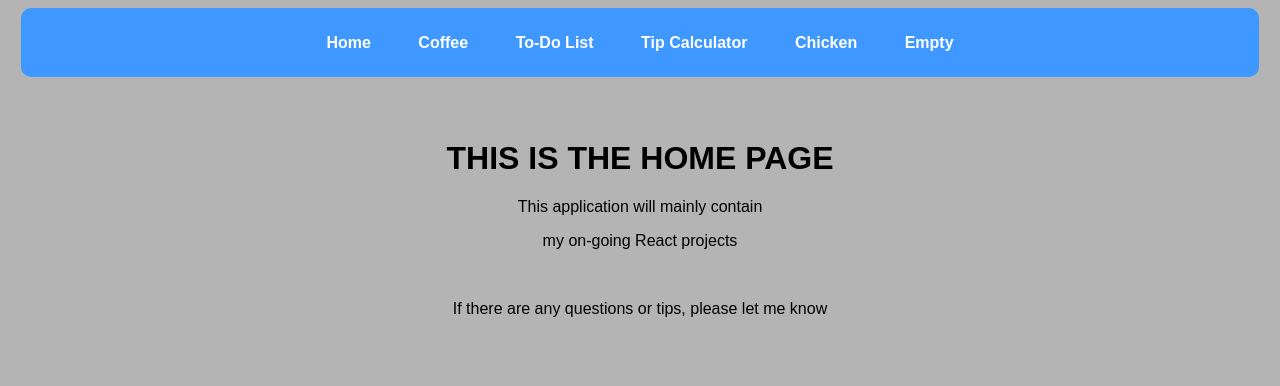
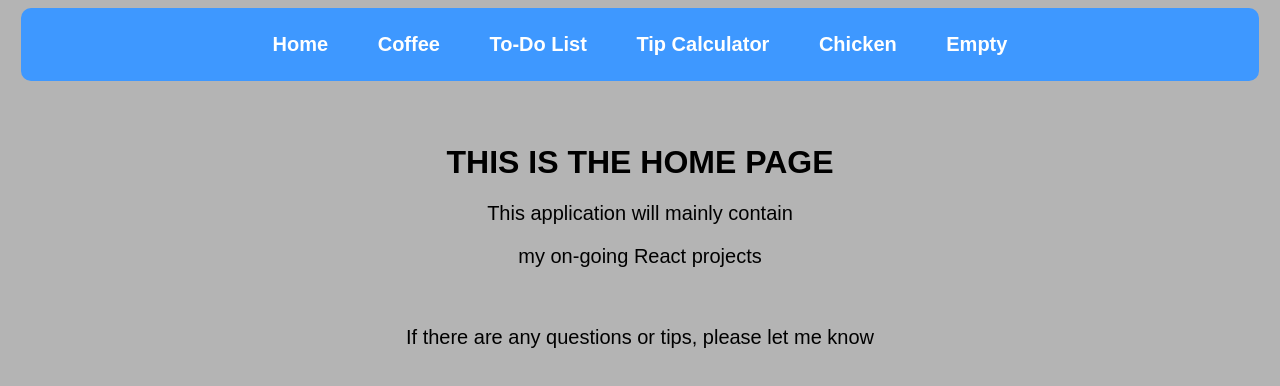
Before and after one commit to ktpn/personalsite, a React (Create React App) app: page / in a window 1280 px wide. Shown: the top 386 px of the page. Built offline with nearby package versions, Linux system fonts and the light colour scheme.

Commit message:
Redirected to home added

```diff
--- a/src/App.css
+++ b/src/App.css
@@ -5,6 +5,10 @@
 
 body {
   background-color: rgb(180, 180, 180);
+}
+
+p {
+  font-size: 20px;
 }
 
 .addTask {
@@ -71,11 +75,14 @@ button {
 
 .nav {
   background-color: rgb(62, 152, 255);
-  padding: 2%;
   border-radius: 10px;
   margin-right: 1%;
   margin-left: 1%;
   margin-bottom: 5%;
+  font-size: 20px;
+  display: flex;
+  flex-direction: row;
+  justify-content: center;
   overflow: hidden;
 }
 
@@ -84,6 +91,8 @@ button {
   text-decoration: none;
   font-weight: bold;
   padding: 2%;
+  width: auto;
+  height: auto;
 }
 
 .navbutton:hover {
@@ -103,7 +112,6 @@ button {
 }
 
 .coffeestuffinfo {
-  align-items: center;
   background-color: rgb(83, 82, 82, 0.8);
   border-radius: 50px;
   border: 3px solid black;
@@ -168,13 +176,15 @@ input[type="text"] {
   height: 40px;
   background-color: rgb(86, 114, 238);
   color: white;
-  font-size: x-large;
-  border: 0;
+  border: none;
 }
 
 .tipTitle {
   text-decoration: underline;
   font-size: 1em;
+  color: white;
+  font-weight: 500;
+  text-shadow: -3px 3px 5px black;
 }
 
 .chickentitle {
--- a/src/App.js
+++ b/src/App.js
@@ -1,5 +1,5 @@
 import "./App.css";
-import {BrowserRouter as Router, Routes, Route} from "react-router-dom";
+import {BrowserRouter as Router, Routes, Route, Navigate} from "react-router-dom";
 import {Todolist} from "./pages/Todolist";
 import {Empty} from "./pages/Empty"
 import {Coffee} from "./pages/Coffee"
@@ -20,7 +20,7 @@ function App() {
           <Route path="/tipcalculator" element={<Tip />} />
           <Route path="/chicken" element={<Chicken />} />
           <Route path="/empty" element={<Empty />} />
-          <Route path="*" element={<h1>ERROR: YOU ARE IN THE WRONG PAGE!</h1>} />
+          <Route path="*" element={<Navigate to ="/" />} />
         </Routes>
       </Router>
     </div>
--- a/src/pages/Coffee.js
+++ b/src/pages/Coffee.js
@@ -14,10 +14,11 @@ export const Coffee = () => {
                         <h2 className="underline">Espresso</h2>
                         <p>Ratio: 1:2 coffee:water</p>
                         <p>Grind setting: 8-10</p>
-                        <p>Input: 15.5g-17.5g</p>
+                        <p>Input: 15g-18g</p>
                         <p>Output: 30g-40g</p>
                         <p>Extraction time: 30-40sec</p>
-                        <p>Ideal: 15.5g in to 40g out in 30sec</p>
+                        <p>Grind. WDT. Tamp. Extract</p>
+                        <p>15g in 40g out in 30 sec</p>
                     </div>
 
                     <div className="coffeeitem">
@@ -27,7 +28,8 @@ export const Coffee = () => {
                         <p>Input: 20g</p>
                         <p>Output: 300g</p>
                         <p>Extraction time: 3-4mins</p>
-                        <p>Add 1:2 of water, wait 45sec. Slowly add the rest</p>
+                        <p>Add 1:2 of water, wait 45sec</p>
+                        <p>Slowly add the rest</p>
                     </div>
                 </div>
 
@@ -40,7 +42,7 @@ export const Coffee = () => {
                         <p>Input: 16g</p>
                         <p>Output: 250g</p>
                         <p>Extraction time: 4mins</p>
-                        <p>Press and pour slowly.</p>
+                        <p>Press and pour slowly</p>
                     </div>
 
                     <div className="coffeeitem">
--- a/src/pages/Tipcalculator.js
+++ b/src/pages/Tipcalculator.js
@@ -39,10 +39,10 @@ export const Tip = () => {
 
     return (
         <div className="App calculator">
-            <div className="calculatorinfo">
                 <div className="tipTitle">
                     <h1>Tip Calculator</h1>
                 </div>
+            <div className="calculatorinfo">
                 <div className="total">
                     <label>Bill Total ($): </label>
                     <input type="text" size="5" placeholder="0" value={bill} onChange={handleBillChange} />
```
